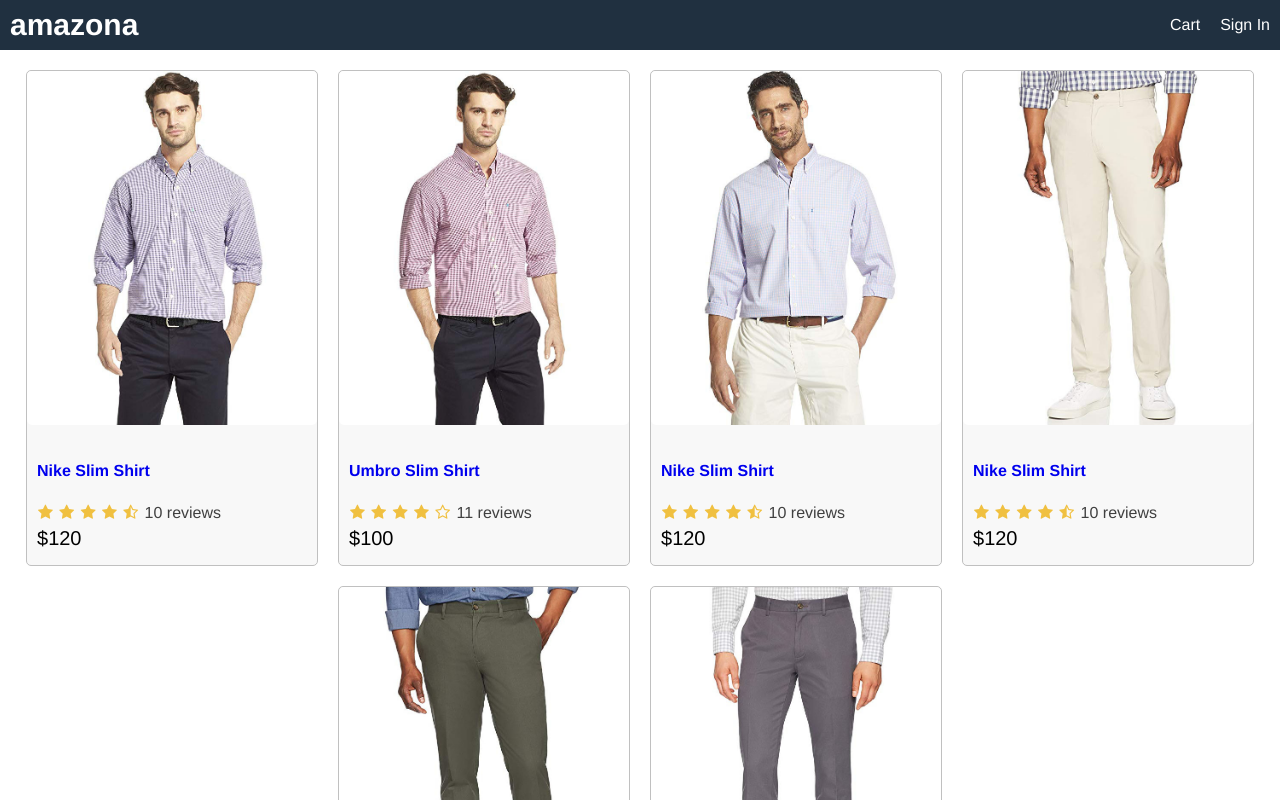
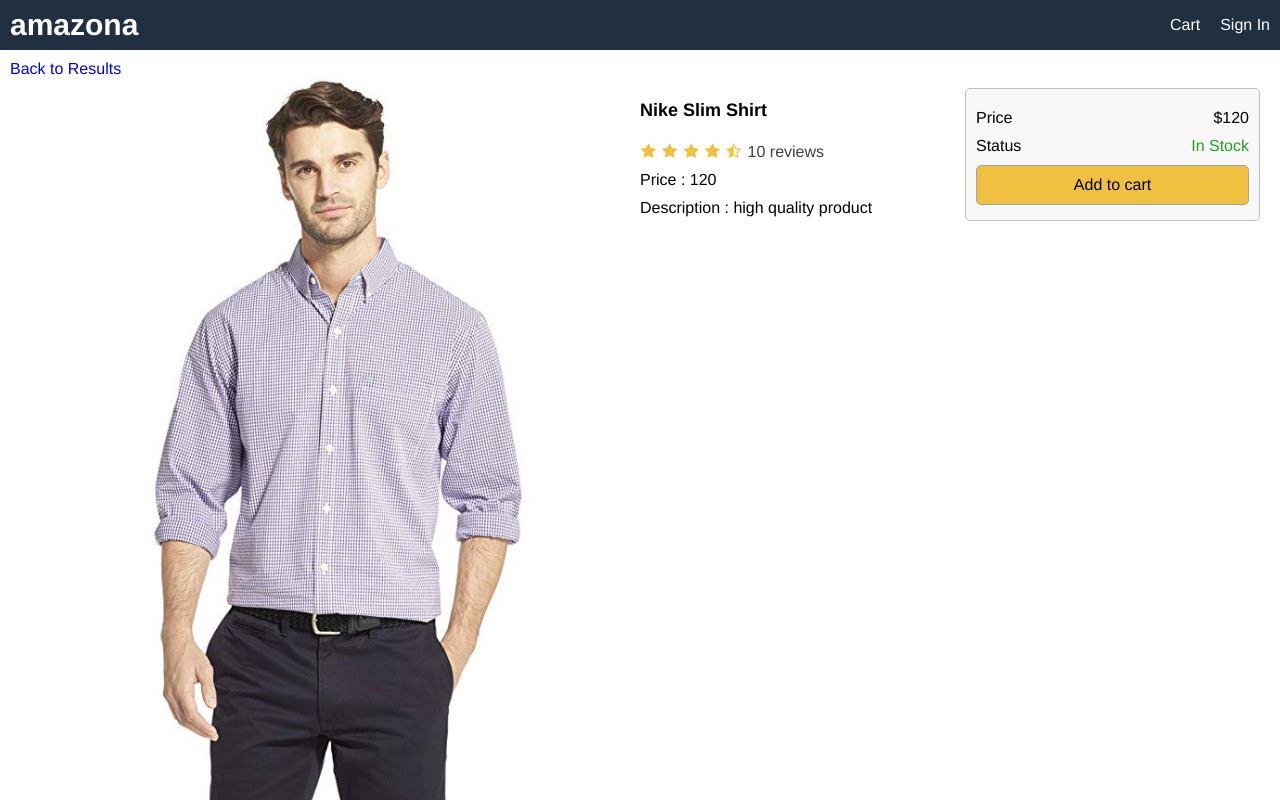
Before and after one commit to Sam-Bahadur/Amazon_clone, a React (Create React App) app in the folder frontend/: page /product/1 in a window 1280 px wide. Shown: the top 800 px of the page. Built offline with nearby package versions, Linux system fonts and the light colour scheme.

Commit message:
product screen frontend done

```diff
--- a/frontend/package.json
+++ b/frontend/package.json
@@ -8,6 +8,7 @@
     "@testing-library/user-event": "^12.8.3",
     "react": "^17.0.2",
     "react-dom": "^17.0.2",
+    "react-router-dom": "^5.2.0",
     "react-scripts": "4.0.3",
     "web-vitals": "^1.1.2"
   },
--- a/frontend/src/App.js
+++ b/frontend/src/App.js
@@ -1,9 +1,11 @@
 import './App.css';
-import Product from './components/Product';
-import data from './data';
+import {BrowserRouter, Route} from 'react-router-dom'
+import HomeScreen from './screens/HomeScreen';
+import ProductScreen from './screens/ProductScreen';
 
 function App() {
   return (
+    <BrowserRouter>
     <div className="grid-container">
       <header className="row">
         <div>
@@ -15,16 +17,12 @@ function App() {
         </div>
       </header>
       <main>
-        <div>
-          <div className="row center">
-            {data.products.map(product=>(
-           <Product key={product._id} product={product} />
-            ))}
-          </div>
-        </div>
+        <Route path="/product/:id" component={ProductScreen} />
+        <Route path="/" component={HomeScreen} exact/>
       </main>
       <footer className="row center">All right reserved</footer>
     </div>
+    </BrowserRouter>
   );
 }
 
--- a/frontend/src/data.js
+++ b/frontend/src/data.js
@@ -1,78 +1,84 @@
 const data = {
-    products:[
+  products: [
     {
-            _id: '1',
-            name: 'Nike Slim Shirt',
-            category: 'Shirts',
-            image:'/images/p1.jpg',
+      _id: "1",
+      name: "Nike Slim Shirt",
+      category: "Shirts",
+      image: "/images/p1.jpg",
       price: 120,
-            brand: 'Nike',
-            brand: 'Nike',
-            rating: '4.5',
+      countInStock: 10,
+      brand: "Nike",
+      brand: "Nike",
+      rating: "4.5",
       numReviews: 10,
-            description: 'high quality product'
+      description: "high quality product",
     },
     {
-            _id: '2',
-            name: 'Umbro Slim Shirt',
-            category: 'Shirts',
-            image:'/images/p2.jpg',
+      _id: "2",
+      name: "Umbro Slim Shirt",
+      category: "Shirts",
+      image: "/images/p2.jpg",
       price: 100,
-            brand: 'Umbro',
-            brand: 'Nike',
-            rating: '4',
+      countInStock: 20,
+      brand: "Umbro",
+      brand: "Nike",
+      rating: "4",
       numReviews: 11,
-            description: 'high quality product'
+      description: "high quality product",
     },
     {
-            _id: '3',
-            name: 'Nike Slim Shirt',
-            category: 'Shirts',
-            image:'/images/p3.jpg',
+      _id: "3",
+      name: "Nike Slim Shirt",
+      category: "Shirts",
+      image: "/images/p3.jpg",
       price: 120,
+      countInStock: 0,
       brand: 120,
-            brand: 'Nike',
-            rating: '4.5',
+      brand: "Nike",
+      rating: "4.5",
       numReviews: 10,
-            description: 'high quality product'
+      description: "high quality product",
     },
     {
-            _id: '4',
-            name: 'Nike Slim Shirt',
-            category: 'Shirts',
-            image:'/images/p4.jpg',
+      _id: "4",
+      name: "Nike Slim Shirt",
+      category: "Shirts",
+      image: "/images/p4.jpg",
       price: 120,
+      countInStock: 15,
       brand: 120,
-            brand: 'Nike',
-            rating: '4.5',
+      brand: "Nike",
+      rating: "4.5",
       numReviews: 10,
-            description: 'high quality product'
+      description: "high quality product",
     },
     {
-            _id: '5',
-            name: 'Chinese Slim Shirt',
-            category: 'Shirts',
-            image:'/images/p5.jpg',
+      _id: "5",
+      name: "Chinese Slim Shirt",
+      category: "Shirts",
+      image: "/images/p5.jpg",
       price: 20,
+      countInStock: 5,
       brand: 20,
-            brand: 'Chinese',
-            rating: '4.5',
+      brand: "Chinese",
+      rating: "4.5",
       numReviews: 10,
-            description: 'High Copy'
+      description: "High Copy",
     },
     {
-            _id: '6',
-            name: 'Nike Slim Shirt',
-            category: 'Shirts',
-            image:'/images/p6.jpg',
+      _id: "6",
+      name: "Nike Slim Shirt",
+      category: "Shirts",
+      image: "/images/p6.jpg",
       price: 220,
+      countInStock: 12,
       brand: 220,
-            brand: 'Nike',
-            rating: '3.5',
+      brand: "Nike",
+      rating: "3.5",
       numReviews: 20,
-            description: 'high quality product'
+      description: "high quality product",
     },
-    ]
-}
+  ],
+};
 
 export default data;
--- a/frontend/src/index.css
+++ b/frontend/src/index.css
@@ -54,6 +54,34 @@ a {
 a:hover {
   color: #ff8000;
 }
+ul {
+  padding: 0;
+  margin: 0;
+  list-style-type: none;
+}
+li {
+  margin-top: 1rem;
+}
+button {
+  padding: 1rem;
+  border-radius: 0.5rem;
+  border: 0.1rem #a4a4a4 solid;
+  font-size: 1.6rem;
+  font-family: Helvetica, Arial, sans-serif;
+  -webkit-font-smoothing: antialiased;
+  -moz-osx-font-smoothing: grayscale;
+  background-color: #f8f8f8;
+}
+button:hover {
+  border: 0.1rem #404040 solid;
+  cursor: pointer;
+}
+button.primary {
+  background-color: #f0c040;
+}
+button.block {
+  width: 100%;
+}
 /* Header */
 header a {
   color: #ffffff;
@@ -73,6 +101,15 @@ a.brand {
 .row.center {
   justify-content: center;
 }
+.row.top {
+  align-items: flex-start;
+}
+.col-1 {
+  flex: 1 1 25rem;
+}
+.col-2 {
+  flex: 2 1 50rem;
+}
 /* Image */
 img {
   border-radius: 0.5rem;
@@ -81,7 +118,9 @@ img.medium {
   max-width: 29rem;
   width: 100%;
 }
-
+img.large {
+  width: 100%;
+}
 /* Card */
 .card {
   border: 0.1rem #c0c0c0 solid;
@@ -106,3 +145,10 @@ img.medium {
 .rating span:last-child {
   color: #404040;
 }
+/* Alert */
+.success {
+  color: #20a020;
+}
+.error {
+  color: #a02020;
+}
--- /dev/null
+++ b/frontend/src/screens/HomeScreen.js
@@ -0,0 +1,16 @@
+import React from 'react'
+import Product from '../components/Product';
+import data from '../data';
+
+
+export default function HomeScreen() {
+    return (
+        <div>
+          <div className="row center">
+            {data.products.map(product=>(
+           <Product key={product._id} product={product} />
+            ))}
+          </div>
+        </div>
+    )
+}
--- /dev/null
+++ b/frontend/src/screens/ProductScreen.js
@@ -0,0 +1,61 @@
+import React from "react";
+import { Link } from "react-router-dom";
+import Product from "../components/Product";
+import Rating from "../components/Rating";
+import data from "../data";
+
+export default function ProductScreen(props) {
+  const product = data.products.find((x) => x._id === props.match.params.id);
+  if (!product) {
+    return <div>Product not found</div>;
+  }
+  return (
+    <div>
+      <Link to="/">Back to Results</Link>
+      <div className="row top">
+        <div className="col-2">
+          <img className="large" src={product.image} alt={product.name} />
+        </div>
+        <div className="col-1">
+          <ul>
+            <li>
+              <h1>{product.name}</h1>
+            </li>
+            <li>
+              <Rating rating={product.rating} numReviews={product.numReviews} />
+            </li>
+            <li>Price : {product.price}</li>
+            <li>Description : {product.description}</li>
+          </ul>
+        </div>
+        <div className="col-1">
+          <div className="card card-body">
+            <ul>
+              <li>
+                <div className="row">
+                  <div>Price</div>
+                  <div>${product.price}</div>
+                </div>
+              </li>
+              <li>
+                <div className="row">
+                  <div>Status</div>
+                  <div>
+                    {product.countInStock > 0 ? (
+                      <span className="success">In Stock</span>
+                    ) : (
+                      <span className="error">Unavailable</span>
+                    )}
+                  </div>
+                </div>
+              </li>
+              <li>
+                <button className="primary block">Add to cart</button>
+              </li>
+            </ul>
+          </div>
+        </div>
+      </div>
+    </div>
+  );
+}
```
Also changed, not shown: frontend/src/components/Product.js (+8 -5 lines), 1 other file (tests, documents, lock files or other folders). Lines whose indentation alone changed are shown as unchanged.
